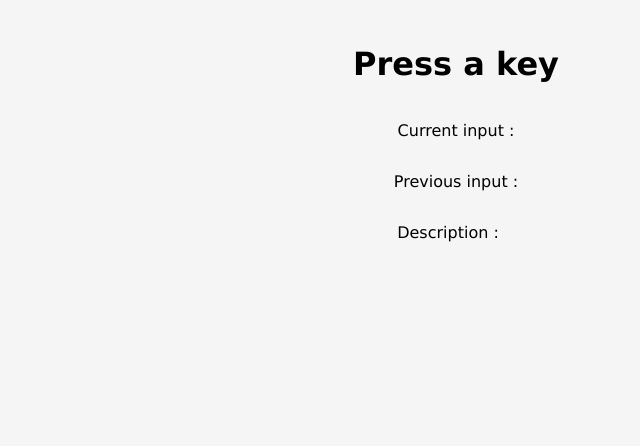
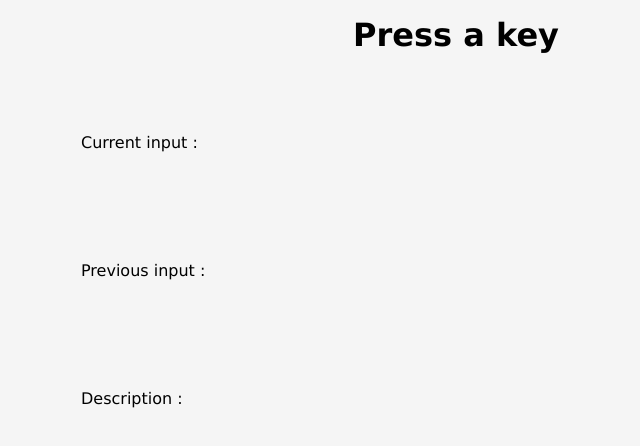
Before and after one commit to allmtz/hotkey-checker, a Next.js app: page / in a window 1280 px wide. Shown: the top 446 px of the page, without its empty margins (184-824 px from the left). Built offline with nearby package versions, Linux system fonts and the light colour scheme.

Commit message:
CSS reset + prevent layout shift

```diff
--- a/src/components/InputDisplay.tsx
+++ b/src/components/InputDisplay.tsx
@@ -8,7 +8,7 @@ export const InputDisplay = ({
   input: string[];
 }) => {
   return (
-    <div className="flex-row">
+    <div className="flex-row display">
       <p>{prompt}</p>
       {input.map((item, idx) => (
         <>
--- a/src/components/TextDisplay.tsx
+++ b/src/components/TextDisplay.tsx
@@ -6,7 +6,7 @@ export const TextDisplay = ({
   statefulText: string;
 }) => {
   return (
-    <div className="flex-row">
+    <div className="flex-row display">
       <p>{prompt}</p>
       <p className="large-text">{statefulText}</p>
     </div>
--- a/src/styles/globals.css
+++ b/src/styles/globals.css
@@ -1,3 +1,9 @@
+* {
+  box-sizing: border-box;
+  margin: 0;
+  padding: 0;
+}
+
 body {
   background-color: whitesmoke;
   font-family: Verdana, Geneva, Tahoma, sans-serif;
@@ -8,6 +14,7 @@ body {
   flex-direction: column;
   align-items: center;
   padding: 1rem;
+  gap: 3rem;
 }
 
 .flex-row {
@@ -29,3 +36,8 @@ body {
   padding: 1rem 1.5rem;
   box-shadow: 3px 3px 5px 0px rgba(0, 0, 0, 0.338);
 }
+
+.display {
+  min-height: 80px;
+  min-width: 750px;
+}
```
